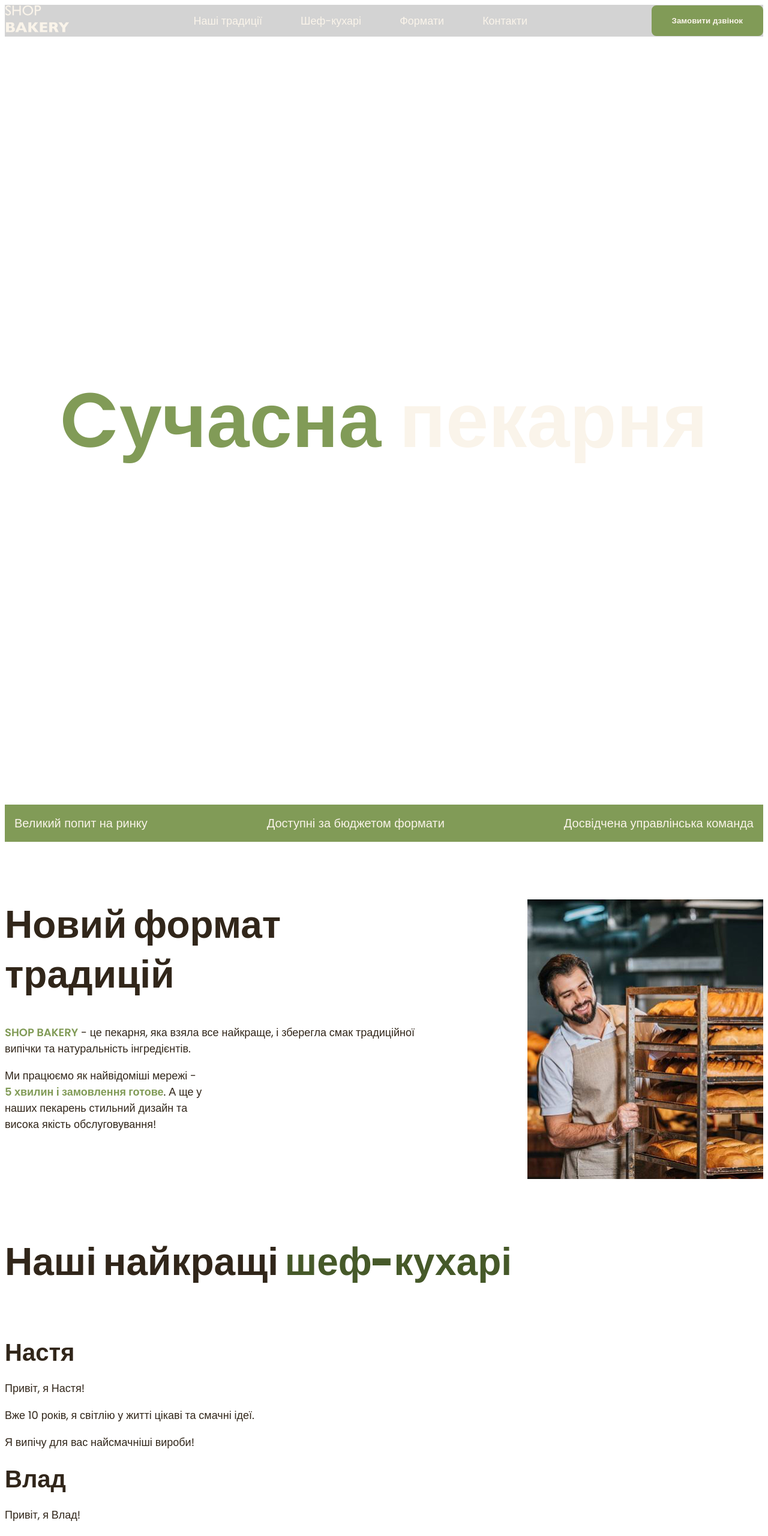
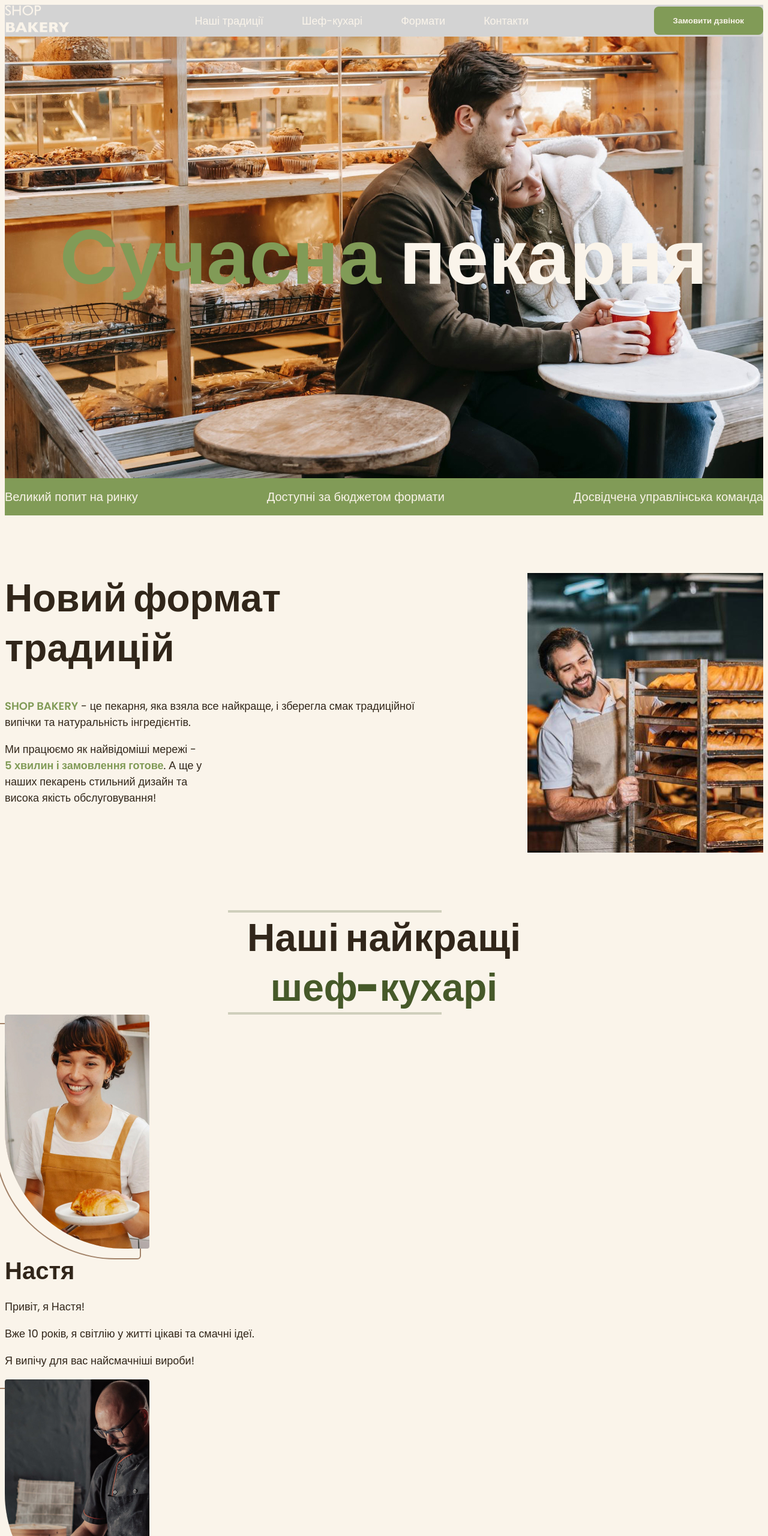
Before and after one commit to asunavextazi/Danya, a plain HTML site: page index.html in a window 1280 px wide. Shown: the top 2560 px of the page at 60% size. Drawn offline with Linux system fonts and the light colour scheme.

Commit message:
add images new  colors shadows placed images and text and  sent message to danya

```diff
--- a/css/styles.css
+++ b/css/styles.css
@@ -31,6 +31,8 @@
     --color-brand-dark:#465929 ;
     --color-primary-dark: #31261a;
     --color-primary-light: #faf4ea;
+    --color-brand-normal: #cfcfbc;
+    --color-secondary-dark: #a28268;
 }
 
 /* Base*/
@@ -40,6 +42,7 @@
 
 body{
     color: var(--color-primary-dark);
+    background-color: var(--color-primary-light);
     font-family: 'Poppins', sans-serif;
     font-size: 18px;
     font-weight: 400;
@@ -91,7 +94,7 @@ ul{
     padding: 16px 32px;
 color: var(--color-primary-light);
    background-color: var(--color-brand-light);
-   border:  2px solid var(--color-brand-light);
+   border:  2px solid var(---color-brand-light);
 border-radius: 8px;
 cursor: pointer;
 font-weight: 600;
@@ -115,9 +118,9 @@ font-weight: 600;
 
 /* Header*/
 .header{
-    background-color: lightgray;
+    background-color: lightgray; /*remove*/
+}
 
-}
 .header-container{
     display: flex;
     align-items: center;
@@ -142,6 +145,11 @@ font-weight: 600;
 /*Hero section*/
 .hero-section{
 padding: 272px 0;
+background-image: url('../images/hero-section-background.jpg');
+background-repeat: no-repeat;
+background-position: center top;
+background-size: cover;
+background-attachment: fixed;
 }
 
 .hero-title{
@@ -160,7 +168,7 @@ padding: 272px 0;
 /*Advantages section*/
 .advantages-section{
 background-color: var(--color-brand-light);
-padding: 16px;
+padding: 16px 0;
 }
 
 .advantages-list{
@@ -178,7 +186,11 @@ gap: 40px;
 .section-title{
     font-size: 64px;
     font-weight: 900;
-    line-height: 1.3    ;
+    line-height: 1.3;
+}
+
+.section-title.centered {
+    text-align: center;
 }
 
 .section-title .accent {
@@ -220,7 +232,22 @@ max-width: 330px;
 
 /*Chefs section*/
 .chefs-title{
+    max-width: 520px;
     margin-bottom: 80px;
+    margin: 0 auto;
+}
+
+.chefs-title::after,
+.chefs-title::before {
+    display: block;
+    width: 352px;
+    border: 2px solid var(--color-brand-normal);
+    content: '';
+}
+
+.chef-photo {
+    border-radius: 4px 4px 4px 200px;
+    box-shadow: -16px 16px 0 0  var(--color-primary-light),  -16px 16px 0 2px var(--color-secondary-dark);
 }
 
 .chef-title {
@@ -230,24 +257,32 @@ max-width: 330px;
 }
 
 /*Formats section*/
-.formats-list{
+.formats-list {
     display: flex;
     gap: 20px;
-    flex-wrap: wrap;
+    flex-wrap: nowrap;
 }
 
-.formats-item{
+.formats-item {
     flex-basis: calc((100% -40px) / 3);
+
 }
 
 .format-card {
+    background-image: linear-gradient(180deg,
+    rgba(49, 38, 26, 0) 55.21%,
+    rgba(49, 38, 26, 0.71) 72.92%,
+    var(--color-primary-dark) 100%);
+    height: 444px;
+    padding: 24px;
     border: 1px solid lightgray; /*remove*/
-border-radius: 16px;
-padding: 24px;
+    border-radius: 16px;
+
 }
 
 .formats-section{
     margin-bottom: 80px;
+
 }
 
 .format-title{
@@ -258,6 +293,7 @@ font-weight: 600;
 .format-text {
     font-weight: 300;
     font-size: 14px;
+
 }
 
 /*Contact section*/
@@ -280,3 +316,11 @@ font-weight: 600;
 .address-copyright{
     font-size: 14px;
 }
+
+.footer {
+    background-image: url(../images/footer-background.png);
+    background-color: var(--color-primary-dark);
+    background-repeat: no-repeat;
+    background-size: cover;
+    background-position: center;
+}
--- a/index.html
+++ b/index.html
@@ -33,7 +33,7 @@
     <main>
         <section class="hero-section">
             <div class="container">
-                <h1 class="hero-title hero-section"><span class="accent">Cучасна</span> пекарня</h1>
+                <h1 class="hero-title"><span class="accent">Cучасна</span> пекарня</h1>
             </div>
         </section>
         <section class="advantages-section">
@@ -70,10 +70,13 @@
 
         <section class="section" id="chefs-section">
             <div class="container">
-                <h2 class="chefs-title section-title">Наші найкращі <span class="accent">шеф-кухарі</span></h2>
+                <h2 class="chefs-title section-title centered">
+                    <b>Наші найкращі</b> <span class="accent"> шеф-кухарі </span>
+                </h2>
                 <ul>
                     <li>
                         <article>
+                            <img class="chef-photo" src="./images/nastya-chef.jpg" alt="Nastya chef">
                             <h3 class="chef-title">Настя</h3>
                             <p>Привіт, я Настя!</p>
                             <p>Вже 10 років, я світлію у житті цікаві та смачні ідеї.</p>
@@ -82,6 +85,7 @@
                     </li>
                     <li>
                         <article>
+                            <img class="chef-photo" src="./images/vlad-chef.jpg" alt="Vlad chef">
                             <h3 class="chef-title">Влад</h3>
                             <p>Привіт, я Влад!</p>
                             <p>
@@ -97,7 +101,7 @@
 
         <section class="section" id="formats-section">
             <div class="container">
-                <h2 class="formats-section section-title">Формати</h2>
+                <h2 class="formats-section section-title centered">Формати</h2>
                 <ul class="formats-list">
                     <li class="formats-item">
                         <article class="format-card">
@@ -149,7 +153,7 @@
         </section>
     </main>
 
-    <footer>
+    <footer class="footer">
         <div class="container">
             <nav>
                 <a href="#">
```
Also changed, not shown: images/couple.jpg (added), 1 other file.
